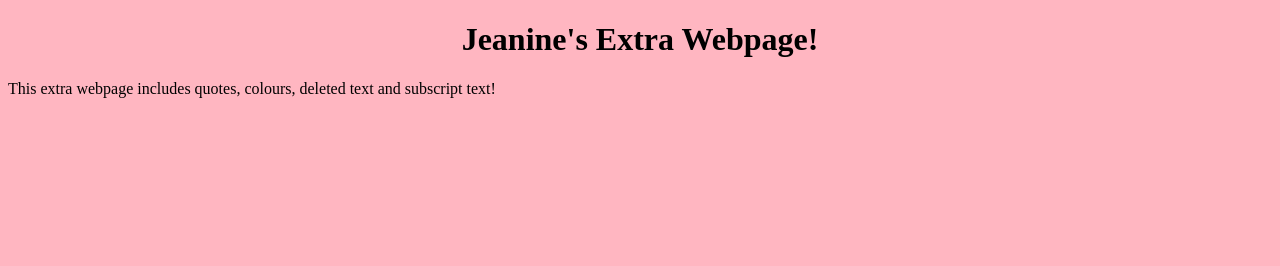
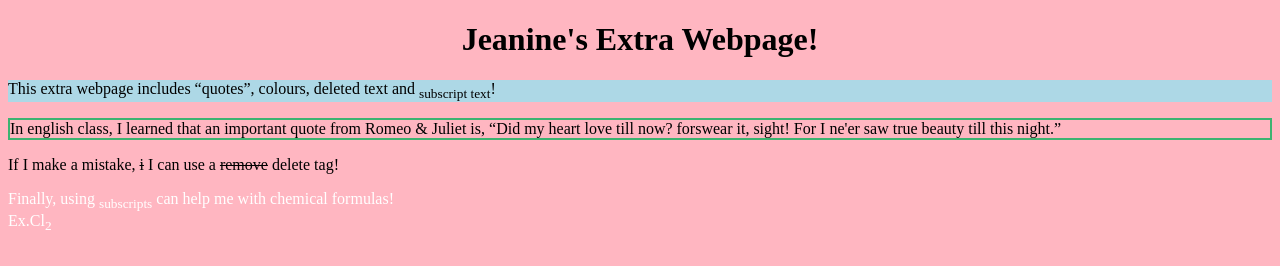
Before and after one commit to jeanine-baltazar/ICS2O-Unit0-06-HTML, a plain HTML site: page index2.html in a window 1280 px wide. Drawn offline with Linux system fonts and the light colour scheme.

```diff
--- a/index2.html
+++ b/index2.html
@@ -10,7 +10,9 @@
   </head>
   <body style="background-color:rgb(255, 182, 193)">
     <h1 style="text-align:center;">Jeanine's Extra Webpage!</h1>
-    <p style"background-color:rgb(255,255,0)">This extra webpage includes quotes, colours, deleted text and subscript text!</p>
-
+    <p style="background-color:rgb(173, 216, 230)">This extra webpage includes <q>quotes</q>, colours, deleted text and <sub>subscript text</sub>!</p>
+    <p style="border:2px solid MediumSeaGreen;">In english class, I learned that an important quote from Romeo & Juliet is, <q>Did my heart love till now? forswear it, sight! For I ne'er saw true beauty till this night.</q></p>
+    <p>If I make a mistake, <del>i</del> I can use a <del>remove</del> delete tag!</p>
+    <p style="color:white;">Finally, using <sub>subscripts</sub> can help me with chemical formulas!<br>Ex.Cl<sub>2</sub></p>
   </body>
 </html>
```
Also changed, not shown: 1 other file.
